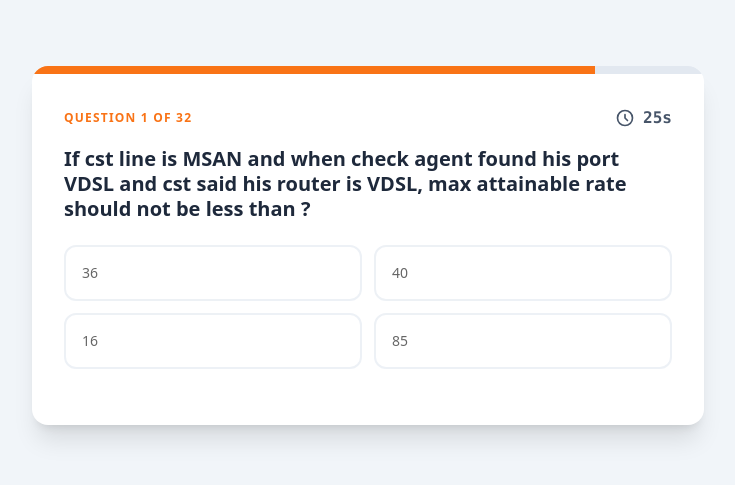
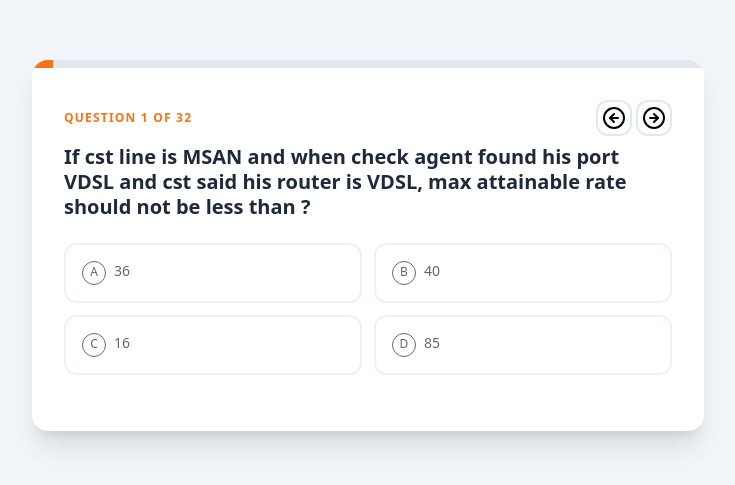
Before and after one commit to omar2550/orange, a React (Vite) app: page / in a window 1280 px wide. Shown: the part 155-640 px from the top of the page, without its empty margins (272-1007 px from the left). Built offline with nearby package versions, Linux system fonts and the light colour scheme.

Commit message:
Refactor quiz logic and UI components

```diff
--- a/src/pages/QUZHome.tsx
+++ b/src/pages/QUZHome.tsx
@@ -1,4 +1,4 @@
-import { useEffect, useState } from 'react';
+import { useState } from 'react';
 import q1 from "../assets/quiz/q1.png";
 import q2 from "../assets/quiz/q2.png";
 import q3 from "../assets/quiz/q3.png";
@@ -9,7 +9,7 @@ import q7 from "../assets/quiz/q7.png";
 import q8 from "../assets/quiz/q8.png";
 import q9 from "../assets/quiz/q9.jpg";
 import q10 from "../assets/quiz/10.jpg";
-// import { ArrowLeftCircleIcon, ArrowRightCircleIcon } from 'lucide-react';
+import { ArrowLeftCircleIcon, ArrowRightCircleIcon } from 'lucide-react';
 
 interface Question {
   question: string;
@@ -52,7 +52,7 @@ const quizData: Question[] = [
     question: "Noise Margin on online gaming should not be less than",
     image: "",
     options: ["60", "40", "100", "360"],
-    answer: "10",
+    answer: "100",
     rationale: ""
   },
   {
@@ -263,62 +263,38 @@ const QuizApp = () => {
   const [selectedOption, setSelectedOption] = useState<string | null>(null);
   const [isCorrect, setIsCorrect] = useState<boolean | null>(null);
 
-  // 1. إضافة State للتايمر (مثلاً 30 ثانية)
-  const [timeLeft, setTimeLeft] = useState<number>(30);
-
-  // 2. تأثير التايمر
-  useEffect(() => {
-    // إذا ظهرت النتيجة النهائية أو اختار المستخدم إجابة بالفعل، نتوقف عن العد
-    if (showScore || selectedOption !== null) return;
-
-    // إذا انتهى الوقت
-    if (timeLeft === 0) {
-      handleAnswerClick(""); // نرسل إجابة فارغة لاعتبارها خطأ
-      return;
-    }
-
-    // نقص ثانية كل 1000 مللي ثانية
-    const timer = setInterval(() => {
-      setTimeLeft((prev) => prev - 1);
-    }, 1000);
-
-    return () => clearInterval(timer); // تنظيف التايمر لتجنب Memory Leaks
-  }, [timeLeft, selectedOption, showScore]);
-
   const handleAnswerClick = (option: string) => {
     if (selectedOption !== null) return;
     setSelectedOption(option);
-
     const correct = option === quizData[currentQuestion].answer;
     setIsCorrect(correct);
     if (correct) setScore(score + 1);
   };
 
-  const handleNextQuestionLogic = () => {
+  const handleShowScore = () => {
     setSelectedOption(null);
     setIsCorrect(null);
-    setTimeLeft(30); // 3. إعادة تعيين التايمر للسؤال الجديد
-
     if (currentQuestion + 1 < quizData.length) {
       setCurrentQuestion(currentQuestion + 1);
     } else {
-      setShowScore(true);
+      setShowScore(true)
     }
   };
 
-  // تعديل وظائف التنقل لتشمل ريست التايمر
-  // const handleNext = () => {
-  //   if (selectedOption !== null) handleNextQuestionLogic();
-  // };
-
-  // const handlePrev = () => {
-  //   if (currentQuestion > 0) {
-  //     setSelectedOption(null);
-  //     setIsCorrect(null);
-  //     setTimeLeft(30);
-  //     setCurrentQuestion(currentQuestion - 1);
-  //   }
-  // };
+  const handleNext = () => {
+    setSelectedOption(null);
+    setIsCorrect(null);
+    if (currentQuestion + 1 < quizData.length) {
+      setCurrentQuestion(currentQuestion + 1);
+    }
+  };
+  const handlePrev = () => {
+    setSelectedOption(null);
+    setIsCorrect(null);
+    if (0 < currentQuestion) {
+      setCurrentQuestion(currentQuestion - 1);
+    }
+  };
 
   return (
     <div className="min-h-screen bg-slate-100 flex items-center justify-center p-4 antialiased" dir="ltr">
@@ -327,64 +303,99 @@ const QuizApp = () => {
           <div className="p-10 text-center">
             <h2 className="text-3xl font-bold text-orange-600 mb-4">Quiz Completed!</h2>
             <div className="text-6xl font-black text-slate-800 mb-6">{score} / {quizData.length}</div>
-            <button onClick={() => window.location.reload()} className="px-8 py-3 bg-orange-600 text-white font-bold rounded-lg">Restart</button>
+            <p className="text-slate-500 mb-8 text-lg">Great effort! Review guidelines to stay sharp.</p>
+            <button
+              onClick={() => window.location.reload()}
+              className="w-full sm:w-auto px-8 py-3 bg-orange-600 text-white font-bold rounded-lg hover:bg-orange-700 transition-colors shadow-lg"
+            >
+              Restart Training
+            </button>
           </div>
         ) : (
           <div className="flex flex-col">
             {/* Progress Bar */}
-            <div className="h-2 bg-slate-200 flex">
+            <div className="h-2 bg-slate-200">
               <div
-                className={`h-full transition-all duration-1000 ${timeLeft < 10 ? 'bg-red-500' : 'bg-orange-500'}`}
-                style={{ width: `${(timeLeft / 30) * 100}%` }}
+                className="h-full bg-orange-500 transition-all duration-500"
+                style={{ width: `${((currentQuestion + 1) / quizData.length) * 100}%` }}
               ></div>
             </div>
 
             <div className="p-6 sm:p-8">
-              <div className="flex items-center justify-between mb-4">
+              <div className="flex items-center justify-between">
                 <span className="text-xs font-bold tracking-widest text-orange-500 uppercase">
                   Question {currentQuestion + 1} of {quizData.length}
                 </span>
-
-                {/* Timer UI */}
-                <div className={`flex items-center gap-2 font-mono font-bold ${timeLeft < 10 ? 'text-red-500 animate-pulse' : 'text-slate-600'}`}>
-                  <svg xmlns="http://www.w3.org/2000/svg" className="h-5 w-5" fill="none" viewBox="0 0 24 24" stroke="currentColor">
-                    <path strokeLinecap="round" strokeLinejoin="round" strokeWidth={2} d="M12 8v4l3 3m6-3a9 9 0 11-18 0 9 9 0 0118 0z" />
-                  </svg>
-                  {timeLeft}s
+                <div>
+                  <button
+                    onClick={handlePrev}
+                    className={`p-1 mr-1 text-left rounded-xl border-2 transition-all duration-200 text-sm font-medium
+                      ${selectedOption === null ? 'border-slate-200 hover:border-orange-300 hover:bg-orange-50' : ''}
+                    `}
+                  >
+                    <ArrowLeftCircleIcon />
+                  </button>
+                  <button
+                    onClick={handleNext}
+                    className={`p-1 text-left rounded-xl border-2 transition-all duration-200 text-sm font-medium
+                      ${selectedOption === null ? 'border-slate-200 hover:border-orange-300 hover:bg-orange-50' : ''}
+                    `}
+                  >
+                    <ArrowRightCircleIcon />
+                  </button>
                 </div>
               </div>
 
-              <h3 className="text-xl font-bold text-slate-800 mb-6 leading-tight">
+              <h3 className="text-xl font-bold text-slate-800 mt-2 mb-6 leading-tight">
                 {quizData[currentQuestion].question}
               </h3>
+
+              {/* Image Section */}
+              {quizData[currentQuestion].image && (
+                <div className="mb-6 rounded-xl overflow-hidden border border-slate-200 bg-slate-50 flex justify-center">
+                  <img
+                    src={quizData[currentQuestion].image}
+                    // alt="Question context"
+                    className="w-auto object-contain p-2"
+                  />
+                </div>
+              )}
 
               <div className="grid grid-cols-1 sm:grid-cols-2 gap-3 mb-6">
                 {quizData[currentQuestion].options.map((option, idx) => (
                   <button
                     key={idx}
-                    disabled={selectedOption !== null}
                     onClick={() => handleAnswerClick(option)}
                     className={`p-4 text-left rounded-xl border-2 transition-all duration-200 text-sm font-medium
-                      ${selectedOption === null ? 'border-slate-200 hover:border-orange-300' : 'cursor-default'}
-                      ${selectedOption === option ? (isCorrect ? 'border-green-500 bg-green-50' : 'border-red-500 bg-red-50') : 'opacity-60'}
-                      ${selectedOption !== null && option === quizData[currentQuestion].answer ? 'border-green-500 bg-green-100 opacity-100' : ''}
+                      ${selectedOption === null ? 'border-slate-200 hover:border-orange-300 hover:bg-orange-50' : ''}
+                      ${selectedOption === option ? (isCorrect ? 'border-green-500 bg-green-50 text-green-700' : 'border-red-500 bg-red-50 text-red-700') : 'border-slate-100 opacity-60'}
+                      ${selectedOption !== null && option === quizData[currentQuestion].answer ? 'border-green-500 bg-green-100 text-green-800 opacity-100' : ''}
                     `}
                   >
+                    <span className="inline-block w-6 h-6 rounded-full border border-current text-center mr-2 leading-5 text-xs">
+                      {String.fromCharCode(65 + idx)}
+                    </span>
                     {option}
                   </button>
                 ))}
               </div>
 
-              {selectedOption !== null && (
-                <div className={`p-5 rounded-xl border-l-4 mb-6 ${isCorrect ? 'bg-green-50 border-green-500' : 'bg-red-50 border-red-500'}`}>
-                  <p className="text-sm text-slate-700 italic">
+              {/* Feedback Section */}
+              {selectedOption && (
+                <div className={`p-5 rounded-xl border-l-4 mb-6 transition-all animate-in fade-in slide-in-from-top-4
+                  ${isCorrect ? 'bg-green-50 border-green-500' : 'bg-red-50 border-red-500'}
+                `}>
+                  <div className="flex items-center gap-2 mb-2">
+                    <span className="text-lg font-bold">{isCorrect ? '✓ Well Done!' : '✗ Keep Learning!'}</span>
+                  </div>
+                  <p className="text-sm text-slate-700 leading-relaxed italic">
                     <span className="font-bold">Why? </span> {quizData[currentQuestion].rationale}
                   </p>
                   <button
-                    onClick={handleNextQuestionLogic}
+                    onClick={handleShowScore}
                     className="mt-4 w-full py-3 bg-slate-800 text-white font-bold rounded-lg hover:bg-slate-900 shadow-md"
                   >
-                    {currentQuestion + 1 === quizData.length ? "Finish Quiz" : "Next Question"}
+                    Next Question
                   </button>
                 </div>
               )}
```
